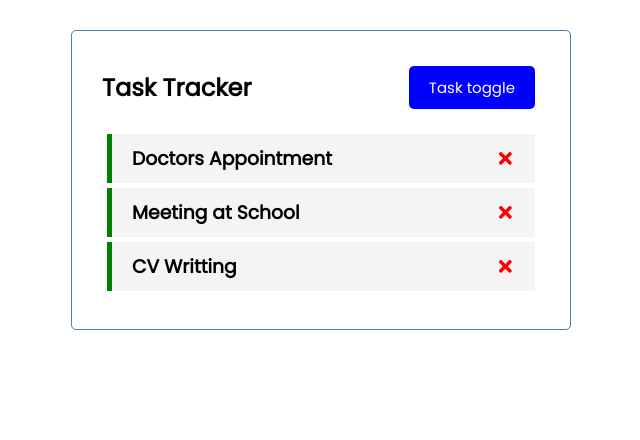
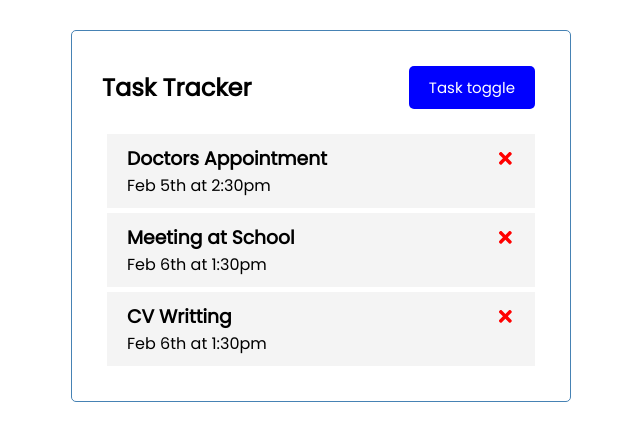
Before and after one commit to jecihjoy/learn-react-app, a React (Create React App) app: page / in a window 1280 px wide. Shown: the top 440 px of the page, without its empty margins (319-959 px from the left). Built offline with nearby package versions, Linux system fonts and the light colour scheme.

Commit message:
Code recap

```diff
--- a/src/App.js
+++ b/src/App.js
@@ -10,19 +10,19 @@ function App() {
       "id": 1,
       "text": "Doctors Appointment",
       "day": "Feb 5th at 2:30pm",
-      "reminder": true
+      "reminder": false
     },
     {
       "id": 2,
       "text": "Meeting at School",
       "day": "Feb 6th at 1:30pm",
-      "reminder": true
+      "reminder": false
     },
     {
       "id": 3,
       "text": "CV Writting",
       "day": "Feb 6th at 1:30pm",
-      "reminder": true
+      "reminder": false
     }
   ])
 
@@ -43,10 +43,13 @@ function App() {
       task.id === id ? { ...task, reminder: !task.reminder } : task
     ))
 
+  const onAddToggle = () => {
+    setShowAddTask(!showAddTask)
+  }
+
   return (
     <div className='container'>
-      <Header title="Task Tracker" onAddToggle={() =>
-        setShowAddTask(!showAddTask)} showAddTask={showAddTask} />
+      <Header title="Task Tracker" onAddToggle={onAddToggle} showAddTask={showAddTask} />
       {showAddTask && <AddTask onAdd={addTask} />}
       {tasks.length > 0 ? <Tasks tasks={tasks}
         onDelete={deleteTask} onToggle={toggleReminder} /> : "No tasks to show"}
--- a/src/components/Task.js
+++ b/src/components/Task.js
@@ -1,9 +1,11 @@
 import { FaTimes } from 'react-icons/fa'
 
 const Task = ({ task, onDelete, onToggle }) => {
+  const {id, text, day} = task;
   return (
-    <div className={`task ${task.reminder ? 'reminder' : ''}`} onDoubleClick={() => onToggle(task.id)}>
-      <h3>{task.text} <FaTimes style={{ color: 'red', cursor: 'pointer' }} onClick={onDelete} /> </h3>
+    <div className={`task ${task.reminder ? 'reminder' : ''}`} onDoubleClick={() => onToggle(id)}>
+      <h3>{text} <FaTimes style={{ color: 'red', cursor: 'pointer' }} onClick={() => onDelete(id)} /> </h3>
+      <p>{day}</p>
     </div>
   )
 }
--- a/src/components/Tasks.js
+++ b/src/components/Tasks.js
@@ -5,7 +5,7 @@ const Tasks = ({ tasks, onDelete, onToggle }) => {
         <div>
             {
                 tasks.map((task) => (
-                    <Task key={task.id} task={task} onDelete={() => onDelete(task.id)} onToggle={onToggle} />
+                    <Task key={task.id} task={task} onDelete={onDelete} onToggle={onToggle} />
                 ))
             }
         </div>
```
